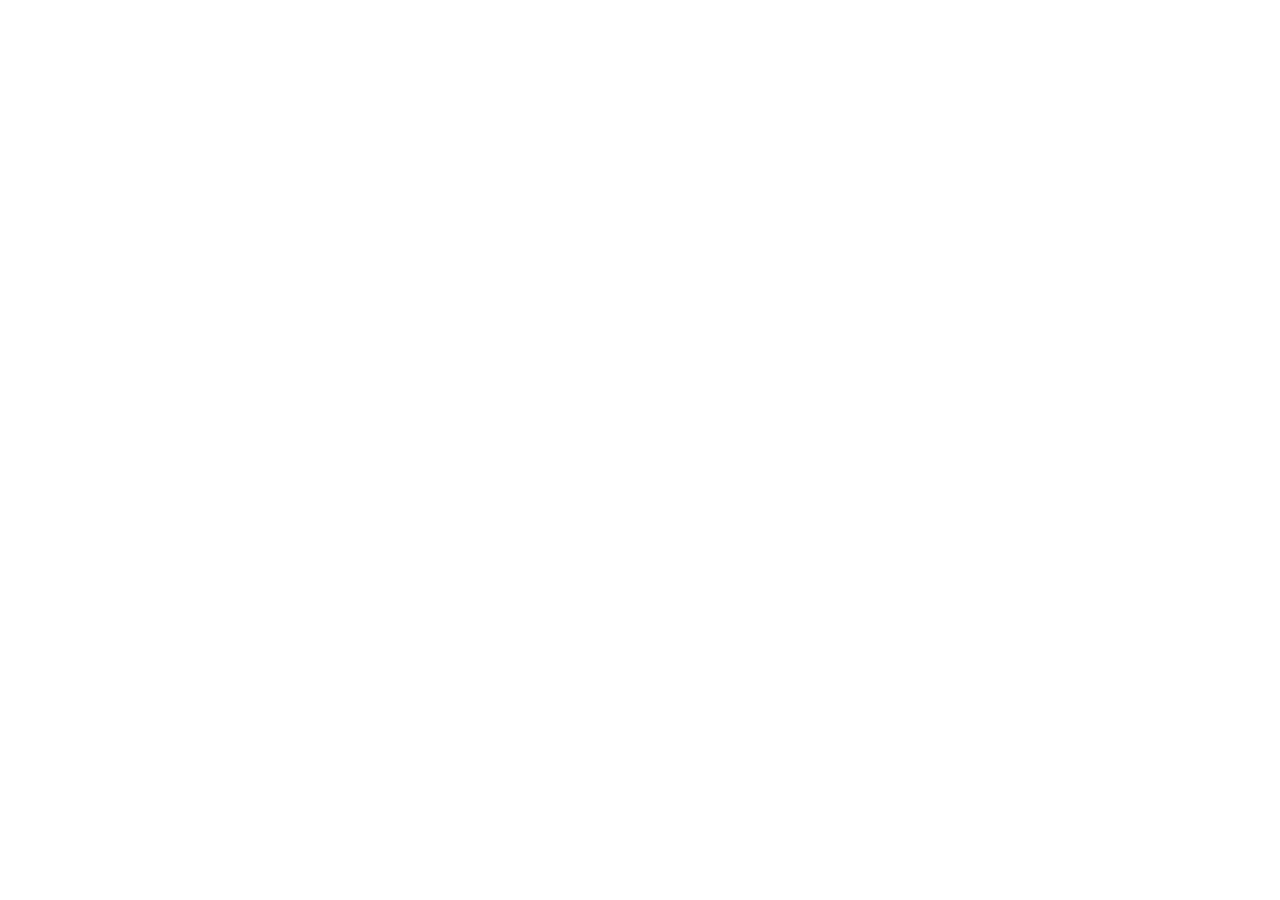
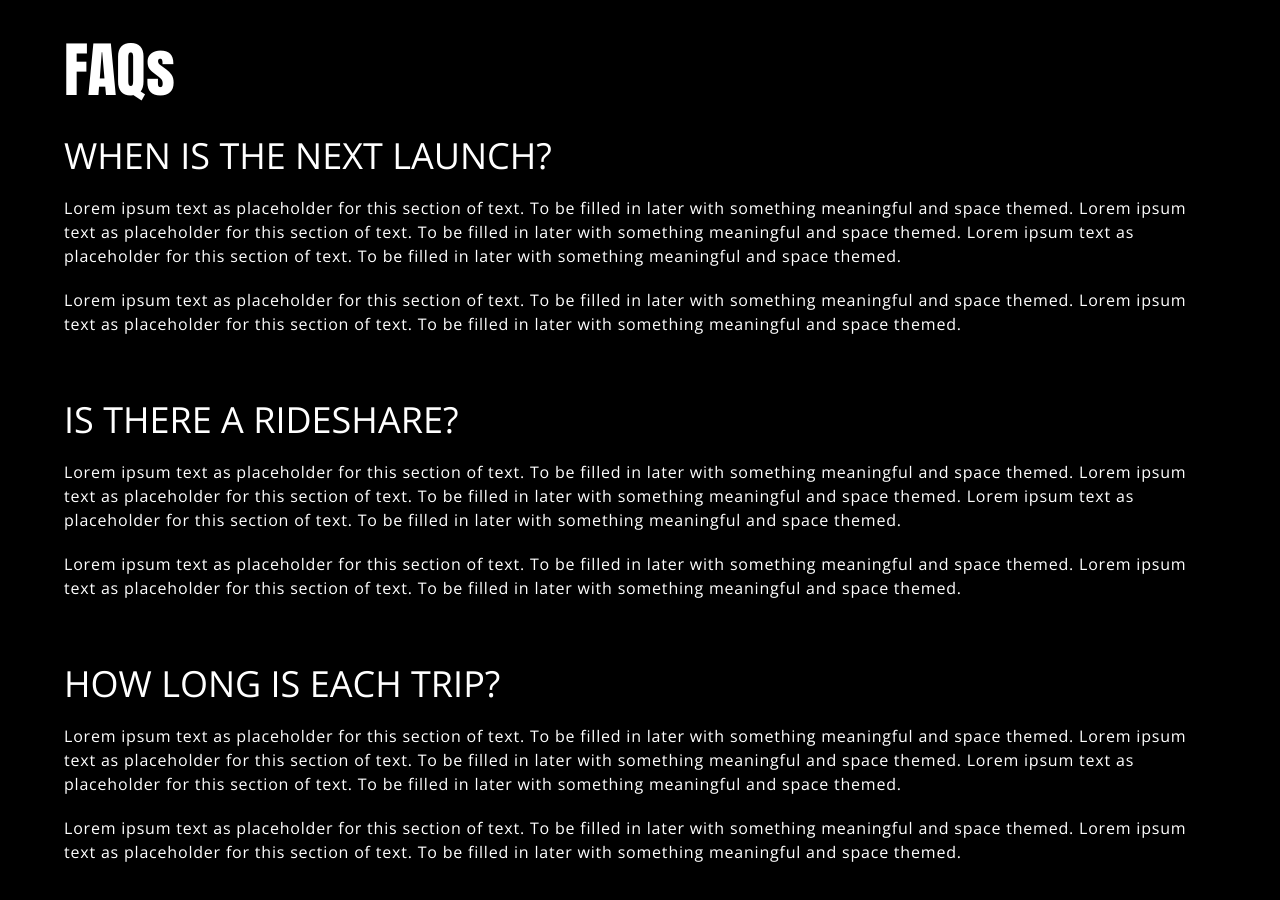
Before and after one commit to LipeMachado/SpaceNeo-Project, a React (Vite) app: page / in a window 1280 px wide. Shown: the part 3820-4720 px from the top of the page. Before the commit the page ends 3526 px from the top, so only its background shows below. Built offline with nearby package versions, Linux system fonts and the light colour scheme.

Commit message:
Add Faqs Section

```diff
--- a/src/Pages/InitialPage/index.tsx
+++ b/src/Pages/InitialPage/index.tsx
@@ -1,3 +1,4 @@
+import { Faqs } from "../../Sections/Faqs";
 import { Header } from "../../Sections/Header";
 import { HeaderFeatured } from "../../Sections/HeaderFeatured";
 import { Launch } from "../../Sections/Launch";
@@ -12,6 +13,7 @@
             <HeaderFeatured />
             <Launch />
             <News />
+            <Faqs />
         </>
     )
 }
--- /dev/null
+++ b/src/Sections/Faqs/index.tsx
@@ -0,0 +1,62 @@
+import MoonPhases from '../../Assets/Faqs/moonPhases.png'
+
+export function Faqs() {
+    return (
+        <>
+            <div className="w-full bg-black px-8 sm:px-16 pb-16">
+                <img className="w-full py-5" src={MoonPhases} alt="" />
+                <div className="text-white">
+                    <h1 className="font-anton text-6xl mb-9">FAQs</h1>
+
+                    <h2 className="font-openSans text-2xl sm:text-4xl mb-5">WHEN IS THE NEXT LAUNCH?</h2>
+                    <p className="font-openSans mb-5 tracking-wider">
+                        Lorem ipsum text as placeholder for this section of text.
+                        To be filled in later with something meaningful and space themed.
+                        Lorem ipsum text as placeholder for this section of text.
+                        To be filled in later with something meaningful and space themed.
+                        Lorem ipsum text as placeholder for this section of text.
+                        To be filled in later with something meaningful and space themed.
+                    </p>
+                    <p className="font-openSans mb-16 tracking-wider">
+                        Lorem ipsum text as placeholder for this section of text.
+                        To be filled in later with something meaningful and space themed.
+                        Lorem ipsum text as placeholder for this section of text.
+                        To be filled in later with something meaningful and space themed.
+                    </p>
+
+                    <h2 className="font-openSans text-2xl sm:text-4xl mb-5">IS THERE A RIDESHARE?</h2>
+                    <p className="font-openSans mb-5 tracking-wider">
+                        Lorem ipsum text as placeholder for this section of text.
+                        To be filled in later with something meaningful and space themed.
+                        Lorem ipsum text as placeholder for this section of text.
+                        To be filled in later with something meaningful and space themed.
+                        Lorem ipsum text as placeholder for this section of text.
+                        To be filled in later with something meaningful and space themed.
+                    </p>
+                    <p className="font-openSans mb-16 tracking-wider">
+                        Lorem ipsum text as placeholder for this section of text.
+                        To be filled in later with something meaningful and space themed.
+                        Lorem ipsum text as placeholder for this section of text.
+                        To be filled in later with something meaningful and space themed.
+                    </p>
+
+                    <h2 className="font-openSans text-2xl sm:text-4xl mb-5">HOW LONG IS EACH TRIP?</h2>
+                    <p className="font-openSans mb-5 tracking-wider">
+                        Lorem ipsum text as placeholder for this section of text.
+                        To be filled in later with something meaningful and space themed.
+                        Lorem ipsum text as placeholder for this section of text.
+                        To be filled in later with something meaningful and space themed.
+                        Lorem ipsum text as placeholder for this section of text.
+                        To be filled in later with something meaningful and space themed.
+                    </p>
+                    <p className="font-openSans tracking-wider">
+                        Lorem ipsum text as placeholder for this section of text.
+                        To be filled in later with something meaningful and space themed.
+                        Lorem ipsum text as placeholder for this section of text.
+                        To be filled in later with something meaningful and space themed.
+                    </p>
+                </div>
+            </div>
+        </>
+    )
+}
--- a/src/Sections/NavBar/index.tsx
+++ b/src/Sections/NavBar/index.tsx
@@ -11,11 +11,11 @@
                     </div>
                     <div className="">
                         <ul className="hidden font-poppins gap-6 text-white lg:flex">
-                            <li><a href="#">Our Mission</a></li>
-                            <li><a href="#">Rideshare</a></li>
-                            <li><a href="#">Engines</a></li>
-                            <li><a href="#">Carrers</a></li>
-                            <li><a href="#">Shop</a></li>
+                            <li><a href="/">Our Mission</a></li>
+                            <li><a href="/">Rideshare</a></li>
+                            <li><a href="/">Engines</a></li>
+                            <li><a href="/">Carrers</a></li>
+                            <li><a href="/">Shop</a></li>
                         </ul>
                         <div className="flex lg:hidden">
                             <List size={23} color='white' />
```
Also changed, not shown: src/Assets/Faqs/moonPhases.png (added).
